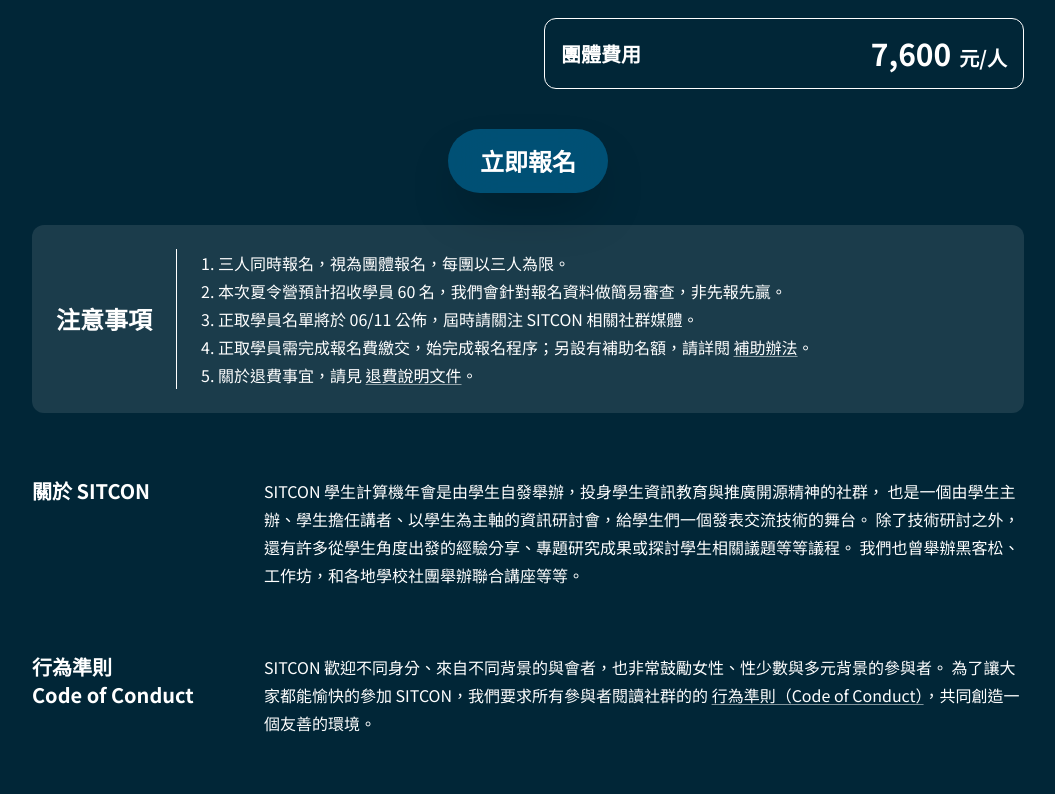
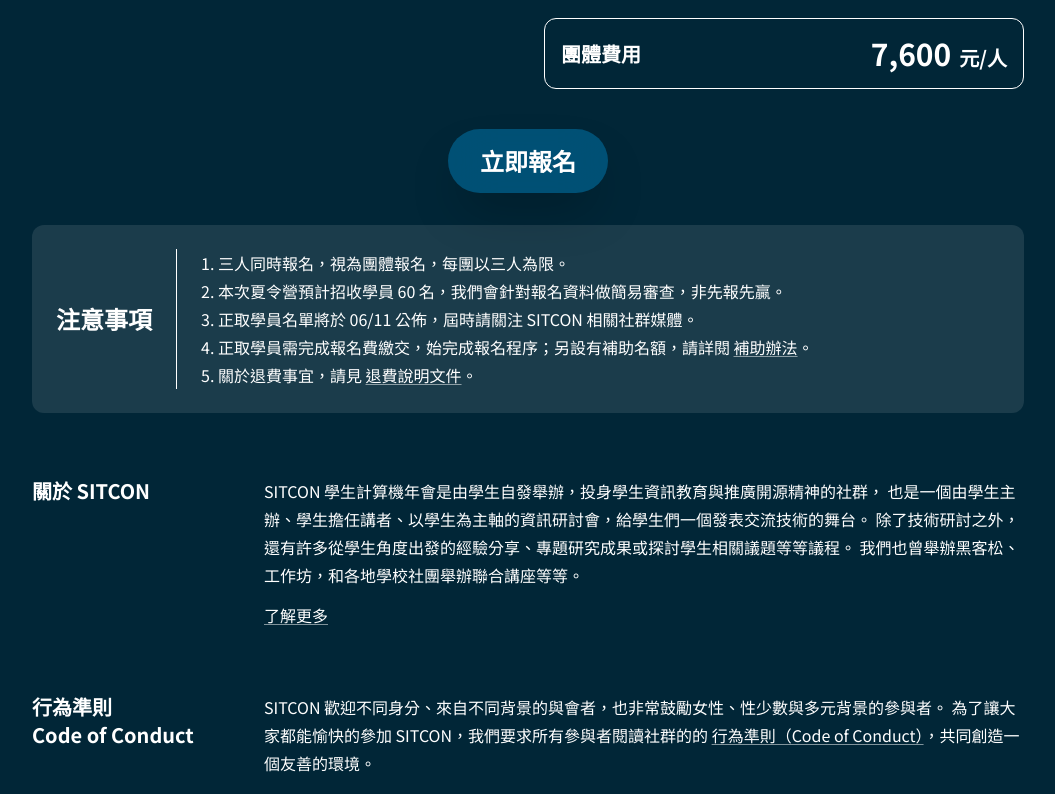
Before and after one commit to sitcon-tw/camp2024, a Next.js app: page /2023/ in a window 1280 px wide. Shown: the part 5498-6292 px from the top of the page, without its empty margins (112-1167 px from the left). Built offline with nearby package versions, Linux system fonts and the light colour scheme.

Commit message:
added more btn

```diff
--- a/components/About.tsx
+++ b/components/About.tsx
@@ -25,6 +25,8 @@ export default function About() {
       <AboutContent>
         SITCON 學生計算機年會是由學生自發舉辦，投身學生資訊教育與推廣開源精神的社群， 也是一個由學生主辦、學生擔任講者、以學生為主軸的資訊研討會，給學生們一個發表交流技術的舞台。 除了技術研討之外，還有許多從學生角度出發的經驗分享、專題研究成果或探討學生相關議題等等議程。
         我們也曾舉辦黑客松、工作坊，和各地學校社團舉辦聯合講座等等。
+        <div className='h-3' />
+        <Link href={`/teams`} className='link'> 了解更多</Link>
       </AboutContent>
     </AboutSection>
     <AboutSection>
@@ -36,6 +38,8 @@ export default function About() {
       <AboutContent>
         SITCON 歡迎不同身分、來自不同背景的與會者，也非常鼓勵女性、性少數與多元背景的參與者。
         為了讓大家都能愉快的參加 SITCON，我們要求所有參與者閱讀社群的的 <Link href="/coc" className='link'>行為準則（Code of Conduct）</Link>，共同創造一個友善的環境。
+        <div className='h-3' />
+        <Link href={`/coc`} className='link'> 了解更多</Link>
       </AboutContent>
     </AboutSection>
   </div>
```
